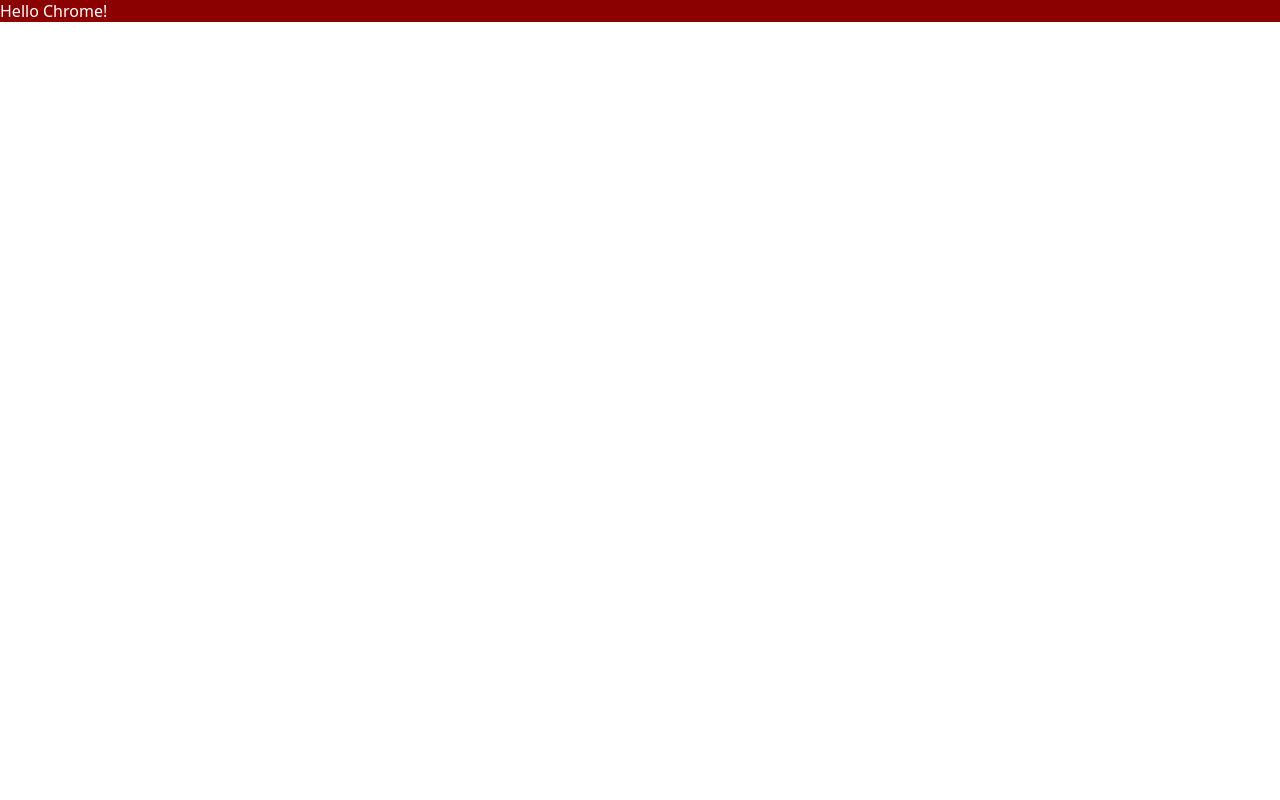
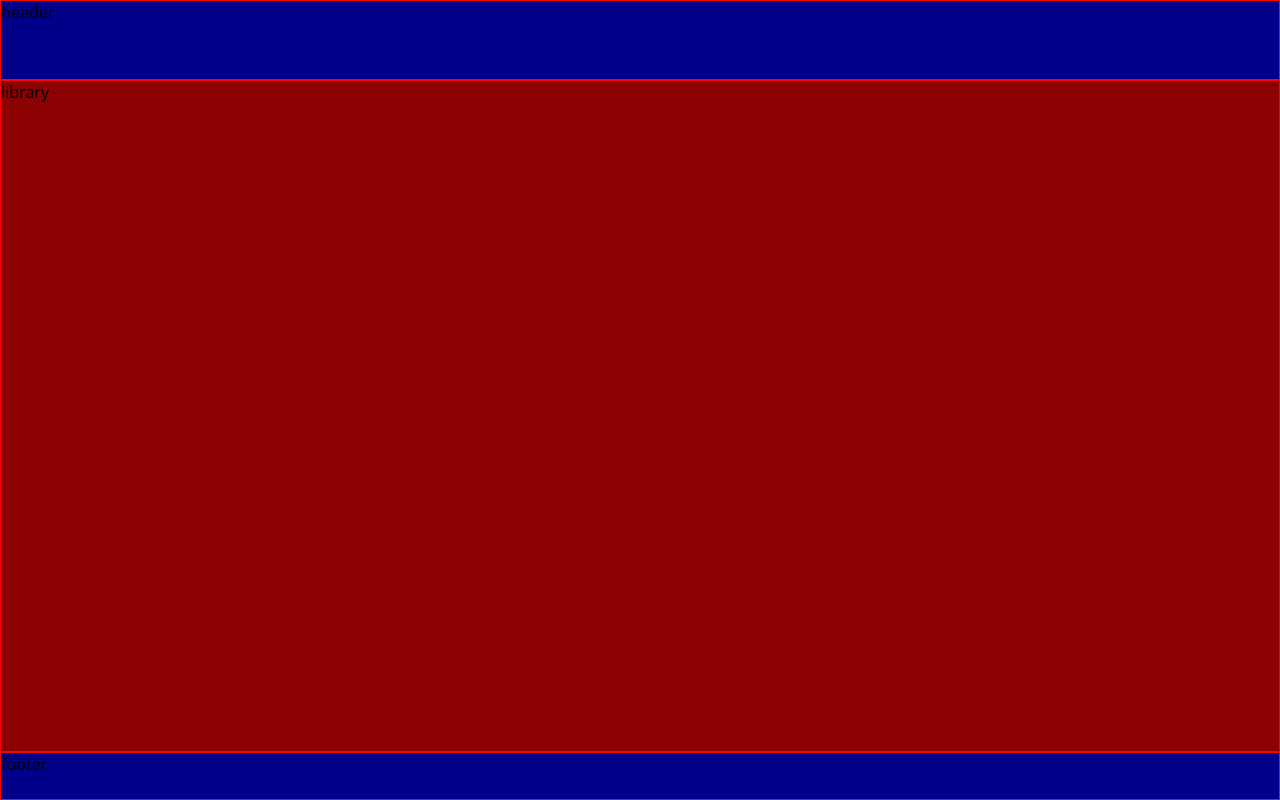
Before and after one commit to ecasetycea/library-app, a plain HTML site: page index.html in a window 1280 px wide. Drawn offline with Linux system fonts and the light colour scheme.

Commit message:
Add basic page layout

```diff
--- a/index.html
+++ b/index.html
@@ -8,6 +8,8 @@
     <script src="main.js" defer></script>
 </head>
 <body>
-    <p>Hello Chrome!</p>
+    <div class="header">header</div>
+    <div class="library">library</div>
+    <div class="footer">footer</div>
 </body>
 </html>
--- a/styles.css
+++ b/styles.css
@@ -1,6 +1,10 @@
 :root {
     font-family: system-ui, -apple-system, BlinkMacSystemFont, 'Segoe UI', Roboto, Oxygen, Ubuntu, Cantarell, 'Open Sans', 'Helvetica Neue', sans-serif;
     font-size: 16px;
+
+    --header-size: 5rem;
+    --footer-size: 3rem;
+    --library-size: calc(100vh - var(--header-size) - var(--footer-size));
 }
 
 * {
@@ -9,7 +13,33 @@
     box-sizing: border-box;
 }
 
-body p {
-    color: white;
+/*===========*\
+| BODY LAYOUT |
+\*===========*/
+body {
+    width: 100vw;
+    height: 100vh;
+
+    display: grid;
+    grid-template-rows:
+        var(--header-size)
+        var(--library-size)
+        var(--footer-size);
+
+}
+
+
+
+/* TESTING */
+.library {
     background-color: darkred;
 }
+
+.header,
+.footer {
+    background-color: darkblue;
+}
+
+div {
+    border: 1px red solid;
+}
```
